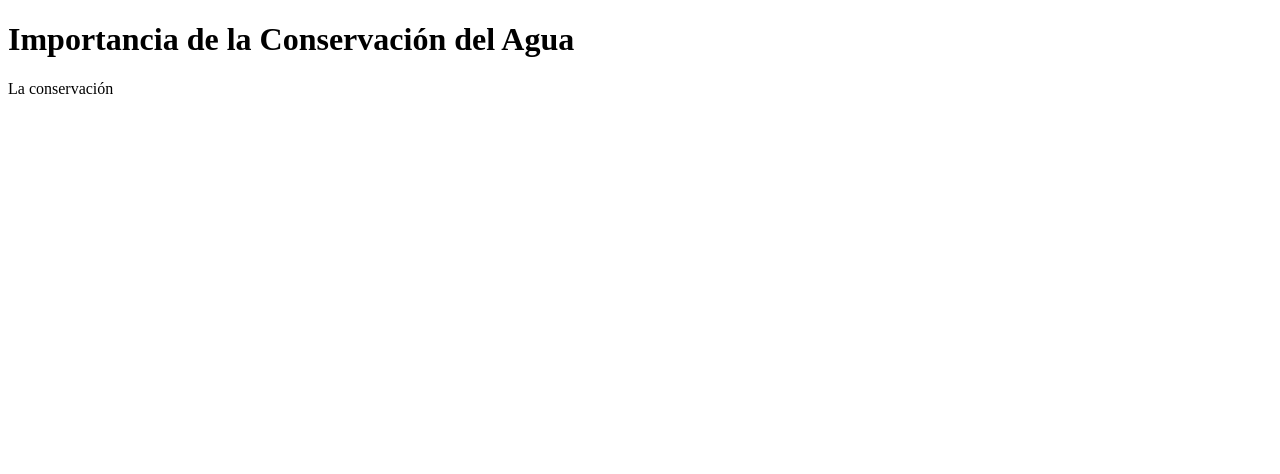
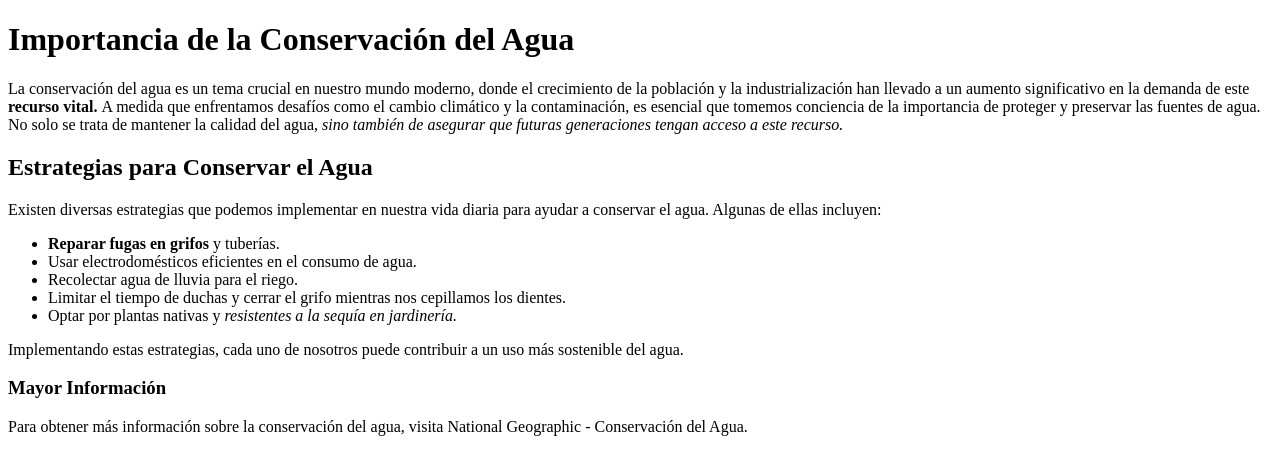
Before and after one commit to violetaaduriz/Myprojetc_Clase02, a plain HTML site: page index.html in a window 1280 px wide. Drawn offline with Linux system fonts and the light colour scheme.

Commit message:
Add files via upload

```diff
--- a/index.html
+++ b/index.html
@@ -8,4 +8,26 @@
 <body>
  <h1>  Importancia de la Conservación del Agua  </h1>
 
-    <p> La conservación
+    <p> La conservación del agua es un tema crucial en nuestro mundo moderno, donde el crecimiento de la población y la industrialización han llevado a un aumento significativo en la demanda de este <strong>  recurso vital. </strong> A medida que enfrentamos desafíos como el cambio climático y la contaminación, es esencial que tomemos conciencia de la importancia de proteger y preservar las fuentes de agua. No solo se trata de mantener la calidad del agua, <em> sino también de asegurar que futuras generaciones tengan acceso a este recurso. </em> </p>
+
+    <h2> Estrategias para Conservar el Agua </h2>
+
+    <p> Existen diversas estrategias que podemos implementar en nuestra vida diaria para ayudar a conservar el agua. Algunas de ellas incluyen: </p>
+
+    <ul>
+
+    <li> <strong> Reparar fugas en grifos </strong> y tuberías. </li>
+    <li> Usar electrodomésticos eficientes en el consumo de agua.  </li>
+    <li> Recolectar agua de lluvia para el riego. </li>
+    <li> Limitar el tiempo de duchas y cerrar el grifo mientras nos cepillamos los dientes.  </li>
+ <li> Optar por plantas nativas y <em> resistentes a la sequía en jardinería. </em>  </li>
+ </ul>
+
+<p> Implementando estas estrategias, cada uno de nosotros puede contribuir a un uso más sostenible del agua. </p>
+
+<h3>Mayor Información  </h3>
+
+Para obtener más información sobre la conservación del agua, visita National Geographic - Conservación del Agua.
+
+</body>
+</html>
```
